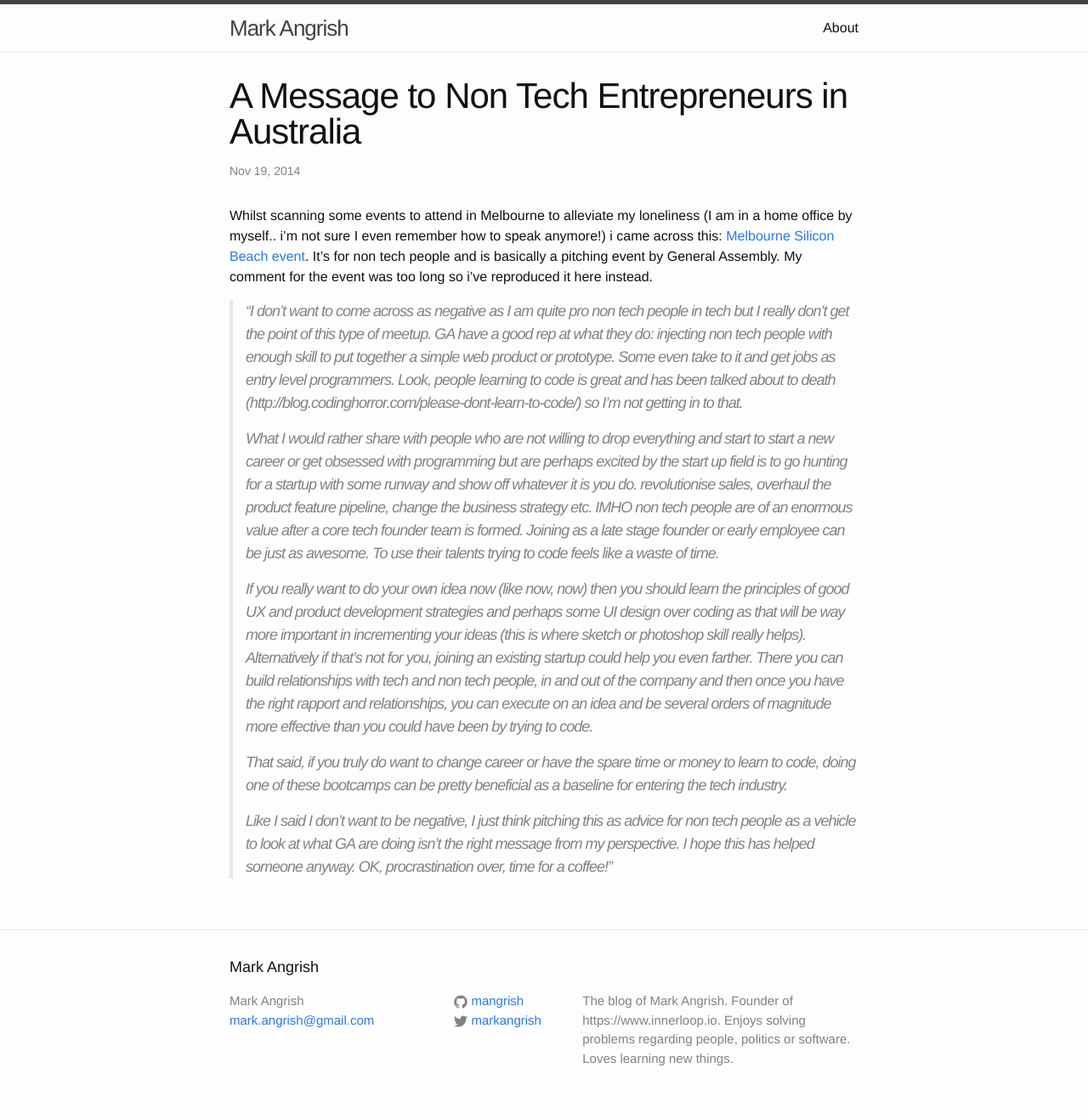
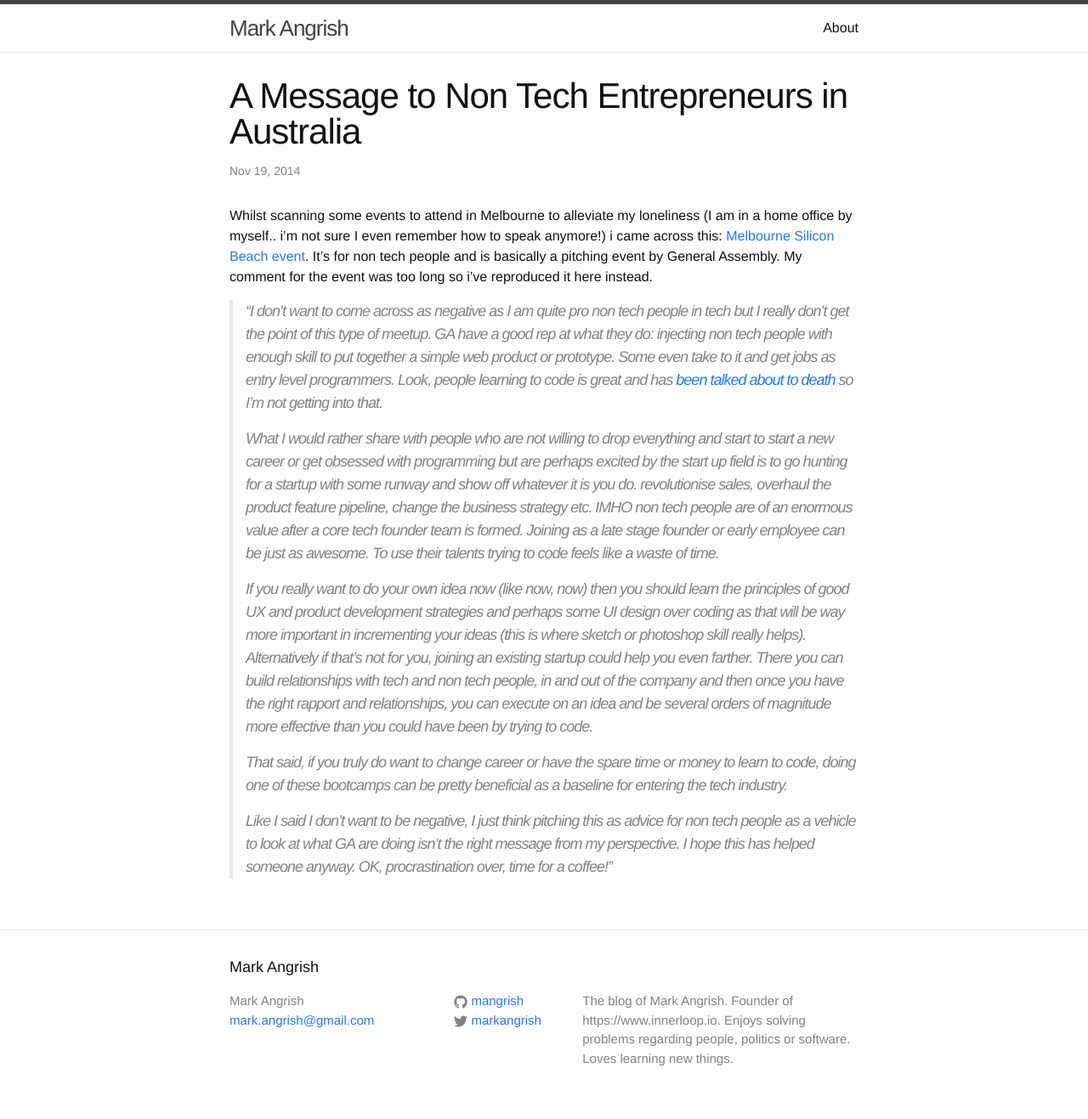
Before and after one commit to mangrish/mangrish.github.io, a Jekyll site: the page built from _posts/2014-11-19-a-message-to-non-tech-startup-entrepranuers-in-australia.markdown, in a window 1280 px wide. Shown: the whole page at 85% size. Built offline with Jekyll 4.4.1, drawn with Linux system fonts in a browser that asks for light colours.

Commit message:
fixed typo.. fixed link

```diff
--- a/_posts/2014-11-19-a-message-to-non-tech-startup-entrepranuers-in-australia.markdown
+++ b/_posts/2014-11-19-a-message-to-non-tech-startup-entrepranuers-in-australia.markdown
@@ -7,7 +7,7 @@ categories: entrepreneurship
 
  Whilst scanning some events to attend in Melbourne to alleviate my loneliness (I am in a home office by myself.. i'm not sure I even remember how to speak anymore!) i came across this: [Melbourne Silicon Beach event](http://www.meetup.com/Melbourne-Silicon-Beach/events/218612554/). It's for non tech people and is basically a pitching event by General Assembly. My comment for the event was too long so i've reproduced it here instead.
 
->"I don't want to come across as negative as I am quite pro non tech people in tech but I really don’t get the point of this type of meetup. GA have a good rep at what they do: injecting non tech people with enough skill to put together a simple web product or prototype. Some even take to it and get jobs as entry level programmers. Look, people learning to code is great and has been talked about to death (http://blog.codinghorror.com/please-dont-learn-to-code/) so I’m not getting in to that.
+>"I don't want to come across as negative as I am quite pro non tech people in tech but I really don’t get the point of this type of meetup. GA have a good rep at what they do: injecting non tech people with enough skill to put together a simple web product or prototype. Some even take to it and get jobs as entry level programmers. Look, people learning to code is great and has [been talked about to death](http://blog.codinghorror.com/please-dont-learn-to-code/) so I’m not getting into that.
 >
 >What I would rather share with people who are not willing to drop everything and start to start a new career or get obsessed with programming but are perhaps excited by the start up field is to go hunting for a startup with some runway and show off whatever it is you do. revolutionise sales, overhaul the product feature pipeline, change the business strategy etc. IMHO non tech people are of an enormous value after a core tech founder team is formed. Joining as a late stage founder or early employee can be just as awesome. To use their talents trying to code feels like a waste of time.
 >
```
